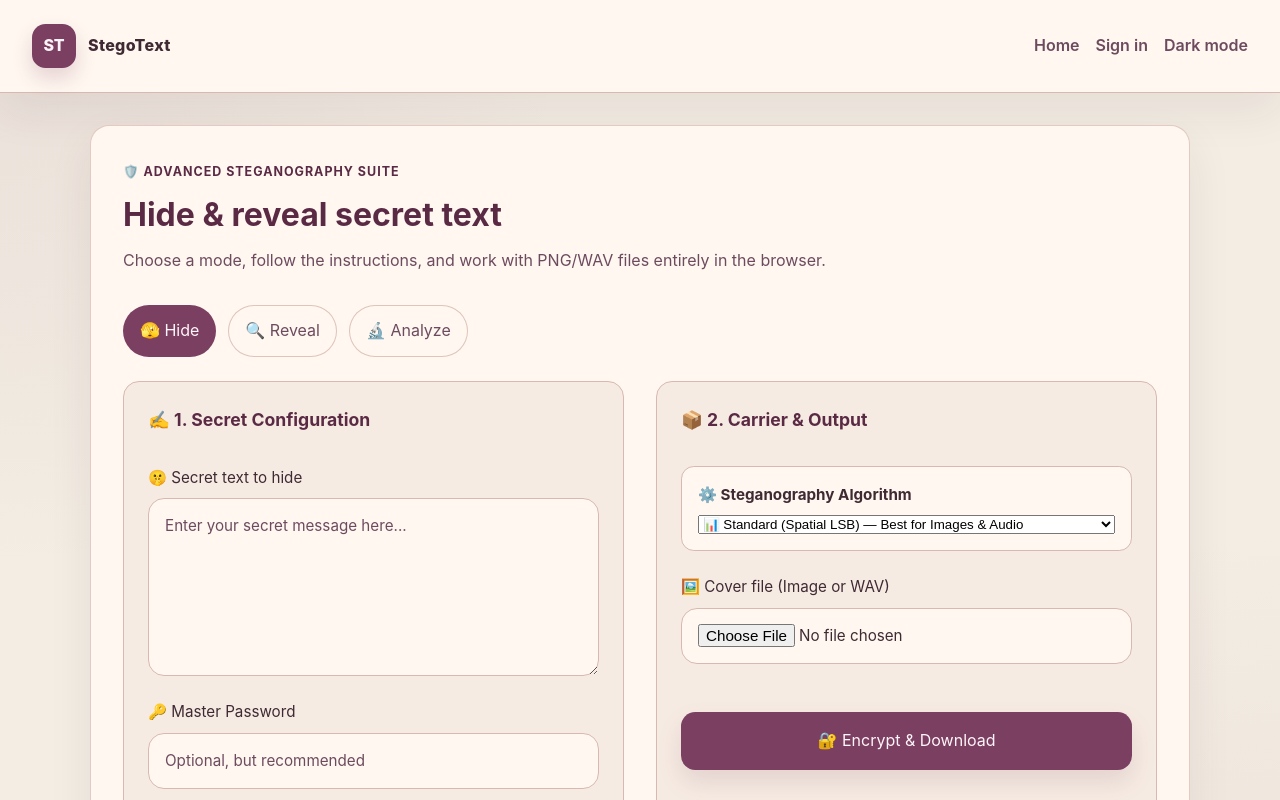
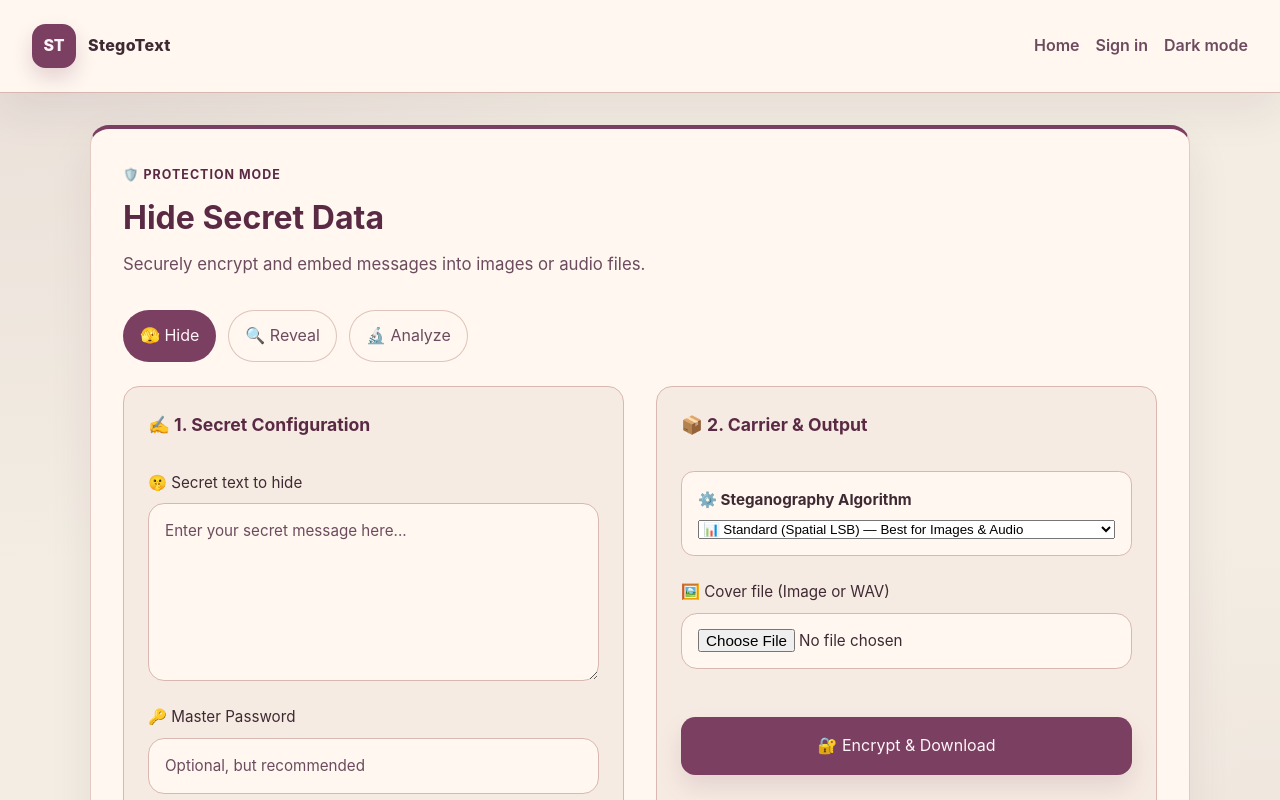
Before and after one commit to lavanyagandepalli07/java_mini_proj_steganography, a Next.js app in the folder frontend/: page /tool in a window 1280 px wide. Shown: the top 800 px of the page. Built offline with nearby package versions, Linux system fonts and the light colour scheme; no server answers.

Commit message:
Enhance UX: Add dynamic tab themes, headlines, and smooth animations for better visual orientation

```diff
--- a/frontend/app/globals.css
+++ b/frontend/app/globals.css
@@ -491,3 +491,57 @@
     justify-content: space-between;
   }
 }
+
+/* ── Custom Tab Modes (Orientation) ── */
+.tool-panel {
+  transition: border-color 0.4s ease, box-shadow 0.4s ease;
+}
+
+/* Hide Mode (Default) */
+.tool-panel.mode-hide {
+  --accent: #7b3f61;
+  --accent-soft: #f8eef4;
+  --accent-strong: #5a2a45;
+  border-top: 4px solid var(--accent);
+}
+
+/* Reveal Mode */
+.tool-panel.mode-reveal {
+  --accent: #3f5a7b;
+  --accent-soft: #edf4f8;
+  --accent-strong: #2a3d5a;
+  border-top: 4px solid var(--accent);
+}
+
+/* Analyze Mode */
+.tool-panel.mode-analyze {
+  --accent: #3f7b6d;
+  --accent-soft: #eef8f5;
+  --accent-strong: #2a5a4d;
+  border-top: 4px solid var(--accent);
+}
+
+/* Animations */
+.animate-in {
+  animation: modeFadeIn 0.5s cubic-bezier(0.16, 1, 0.3, 1) both;
+}
+
+@keyframes modeFadeIn {
+  from {
+    opacity: 0;
+    transform: translateY(8px);
+  }
+  to {
+    opacity: 1;
+    transform: translateY(0);
+  }
+}
+
+.tool-headline h1 {
+  transition: color 0.3s ease;
+}
+
+.tool-headline p {
+  max-width: 600px;
+  font-size: 1.05rem;
+}
--- a/frontend/app/tool/page.tsx
+++ b/frontend/app/tool/page.tsx
@@ -22,6 +22,20 @@
 
 export default function ToolPage() {
   const [activeTab, setActiveTab] = useState<Tab>('🫣 Hide');
+
+  const getTabMetadata = (tab: Tab) => {
+    switch (tab) {
+      case '🫣 Hide':
+        return { title: 'Hide Secret Data', desc: 'Securely encrypt and embed messages into images or audio files.', eyebrow: '🛡️ Protection Mode', theme: 'hide' };
+      case '🔍 Reveal':
+        return { title: 'Reveal Hidden Text', desc: 'Extract and decrypt hidden messages from stego carriers.', eyebrow: '🔍 Discovery Mode', theme: 'reveal' };
+      case '🔬 Analyze':
+        return { title: 'Forensic Analysis', desc: 'Visualize the LSB plane to detect if an image contains hidden data.', eyebrow: '🔬 Lab Mode', theme: 'analyze' };
+    }
+  };
+
+  const metadata = getTabMetadata(activeTab);
+
   const [algorithm, setAlgorithm] = useState<Algorithm>('lsb');
   const [status, setStatus] = useState('');
   const [statusType, setStatusType] = useState<'info' | 'success' | 'error'>('info');
@@ -319,11 +333,11 @@
     <div className="app-shell">
       <Header />
       <main className="content-shell">
-        <div className="tool-panel">
-          <section className="tool-headline" style={{ marginBottom: '2rem' }}>
-            <span className="eyebrow">🛡️ Advanced Steganography Suite</span>
-            <h1>Hide & reveal secret text</h1>
-            <p>Choose a mode, follow the instructions, and work with PNG/WAV files entirely in the browser.</p>
+        <div className={`tool-panel mode-${metadata.theme}`}>
+          <section className="tool-headline" style={{ marginBottom: '2rem' }} key={activeTab}>
+            <span className="eyebrow animate-in">{metadata.eyebrow}</span>
+            <h1 className="animate-in" style={{ animationDelay: '0.05s' }}>{metadata.title}</h1>
+            <p className="animate-in" style={{ animationDelay: '0.1s' }}>{metadata.desc}</p>
           </section>
 
           <StatusAlert message={status} loading={loading} variant={statusType} />
```
